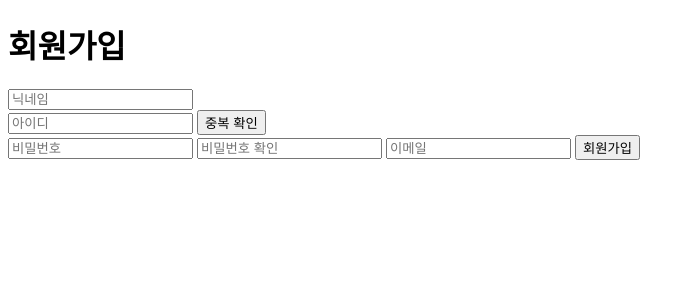
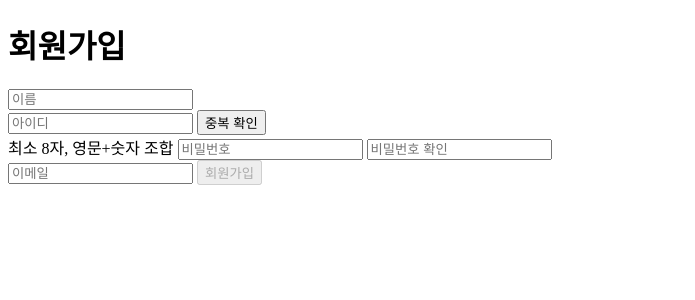
Before and after one commit to kjadlkg/php-practice4, a PHP site: page /join.php in a window 1280 px wide. Shown: the top 300 px of the page, without its empty margins (0-695 px from the left). Run offline with PHP 8.4, Linux system fonts and the light colour scheme.

Commit message:
join - id check - pw check

```diff
--- a/member/join/join.php
+++ b/member/join/join.php
@@ -1,17 +1,38 @@
 <?php
 include "../../db.php";
 
+if (isset($_SESSION['id'])) {
+    echo "<script>alert('이미 로그인 하셨습니다');</script>";
+    header("Location: ../../main/index.php");
+    exit;
+}
+
 if ($_SERVER['REQUEST_METHOD'] == 'POST') {
-    $name = isset($_POST['name']) ? $_POST['name'] : null;
-    $id = isset($_POST['id']) ? $_POST['id'] : null;
-    $pw = isset($_POST['pw']) ? $_POST['pw'] : null;
-    $pwCheck = isset($_POST['pw_check']) ? $_POST['pw_check'] : null;
-    $email = isset($_POST['email']) ? $_POST['email'] : null;
+    $name = isset($_POST['name']) ? $_POST['name'] : '';
+    $id = isset($_POST['id']) ? $_POST['id'] : '';
+    $pw = isset($_POST['pw']) ? $_POST['pw'] : '';
+    $pwCheck = isset($_POST['pw_check']) ? $_POST['pw_check'] : '';
+    $email = isset($_POST['email']) ? $_POST['email'] : '';
 
     if (empty($name) || empty($id) || empty($pw) || empty($pwCheck) || empty($email)) {
-        echo "<script>alert('빈칸이 존재합니다.');</script>";
+        echo "<script>alert('빈칸이 존재합니다.'); history.back();</script>";
         exit;
     }
+
+    if ($pw != $pwCheck) {
+        echo "<script>alert('비밀번호가 일치하지 않습니다.'); history.back();</script>";
+        exit;
+    }
+
+    if (!preg_match('/^(?=.*[a-zA-Z])(?=.*\d).{8,}$/', $pw)) {
+        echo "<script>alert('비밀번호는 최소 8자 이상, 영문과 숫자를 포함해야 합니다.'); history.back();</script>";
+        exit;
+    }
+
+    if (!filter_var($email, FILTER_VALIDATE_EMAIL)) {
+        echo "<script>alert('유효한 이메일을 입력해주세요.'); history.back();</script>";
+    }
+
 
     $bcrypt_pw = password_hash($pw, PASSWORD_DEFAULT);
 
@@ -22,11 +43,14 @@ if ($_SERVER['REQUEST_METHOD'] == 'POST') {
     if ($result) {
         echo "<script>alert('회원가입이 완료되었습니다.');location.href='../../main/index.php';</script>";
     } else {
-        echo "<script>alert('회원가입에 실패했습니다. 오류: " . $stmt->error . "');</script>";
+        echo "<script>alert('회원가입에 실패했습니다. 오류: " . $stmt->error . "'); history.back();</script>";
     }
     $stmt->close();
+
+
 }
 ?>
+
 <!DOCTYPE html>
 <html lang="en">
 
@@ -41,26 +65,34 @@ if ($_SERVER['REQUEST_METHOD'] == 'POST') {
     <div>
         <h1>회원가입</h1>
         <form method="post" action="join.php">
-            <input type="text" name="name" placeholder="닉네임" required />
+            <input type="text" name="name" placeholder="이름" required />
             <div>
                 <input type="text" id="id" name="id" placeholder="아이디" required />
                 <input type="button" id="id_check" value="중복 확인" />
                 <span id="id_result"></span>
             </div>
-            <input type="password" name="pw" placeholder="비밀번호" required />
-            <input type="password" name="pw_check" placeholder="비밀번호 확인" required />
+            <div>
+                <span>최소 8자, 영문+숫자 조합</span>
+                <input type="password" id="pw" name="pw" placeholder="비밀번호" required />
+                <input type="password" id="pw_check" name="pw_check" placeholder="비밀번호 확인" required />
+                <span id="pw_result"></span>
+            </div>
             <input type="email" name="email" placeholder="이메일" required />
-            <input type="submit" name="join" value="회원가입" />
+            <input type="submit" id="join_btn" name="join" value="회원가입" disabled />
         </form>
     </div>
 
     <script>
-    $(document).ready(function() {
-        $("#id_check").click(function() {
+        $(document).ready(function () {
+            var isIdChecked = false;
+
+            $("#id_check").click(function () {
                 var user_id = $("#id").val().trim();
 
                 if (user_id === "") {
-                $("#id_result").text("아이디를 입력해주세요.");
+                    $("#id_result").text("아이디를 입력해주세요").css("color", "black");
+                    isIdChecked = false;
+                    $("#join_btn").prop("disabled", true);
                     return;
                 }
 
@@ -70,19 +102,40 @@ if ($_SERVER['REQUEST_METHOD'] == 'POST') {
                     data: {
                         id: user_id
                     },
-                success: function(response) {
+                    success: function (response) {
                         if (response === "exists") {
-                        $("#id_result").text("중복된 아이디입니다.").css("color", "red");
+                            $("#id_result").text("중복된 아이디입니다").css("color", "red");
+                            isIdChecked = false;
+                            $('#join_btn').prop("disabled", true);
                         } else if (response === "available") {
-                        $("#id_result").text("사용 가능한 아이디입니다.").css("color", "blue");
+                            $("#id_result").text("사용 가능한 아이디입니다").css("color", "blue");
+                            isIdChecked = true;
+                            $('#join_btn').prop("disabled", false);
                         } else {
-                        $("#id_result").text("아이디를 입력해주세요.");
+                            $("#id_result").text("아이디를 입력해주세요").css("color", "black");
+                            isIdChecked = false;
+                            $('#join_btn').prop("disabled", true);
                         }
                     },
-                error: function() {
+                    error: function () {
                         $("#id_result").text("서버 오류가 발생했습니다").css("color", "red");
+                        isIdChecked = false;
+                        $('#join_btn').prop("disabled", true);
                     }
                 });
+            });
+
+            $("#id").on("input", function () {
+                isIdChecked = false;
+                $("#id_result").text("중복 확인을 해주세요.").css("color", "black");
+                $("#join_btn").prop("disabled", true);
+            });
+
+            $("form").submit(function (e) {
+                if (!isIdChecked) {
+                    alert("아이디 중복 확인을 해주세요.");
+                    e.preventDefault();
+                }
             });
         });
     </script>
```
Also changed, not shown: member/login/login.php (+8 -0 lines). Lines whose indentation alone changed are shown as unchanged.
